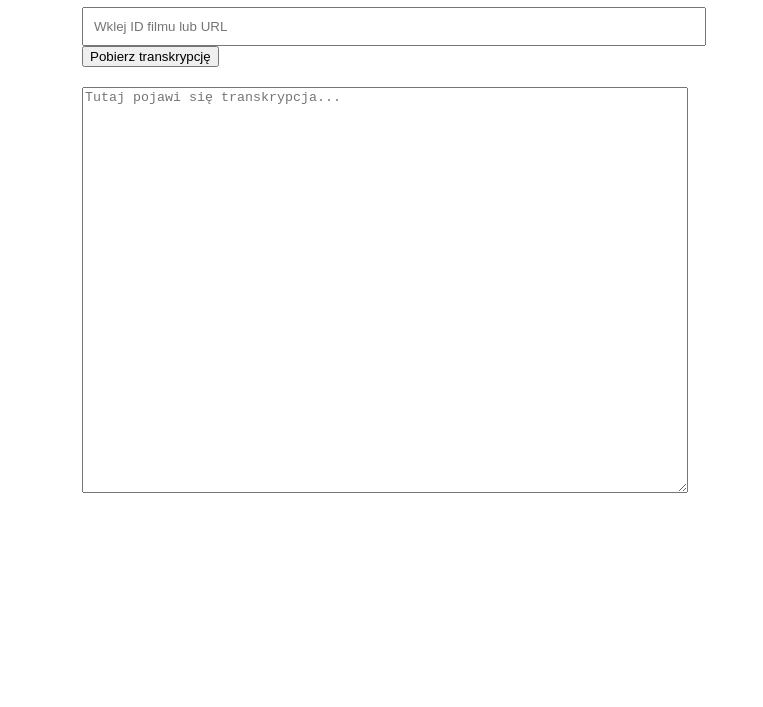
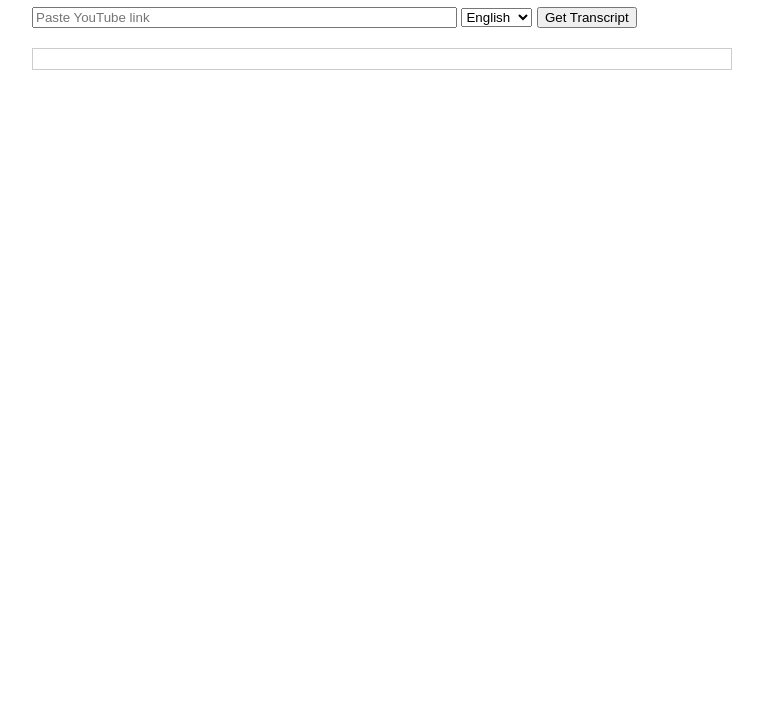
Before and after one commit to mastermaksior/youtube-transcript, a plain HTML site: page index.html in a window 1280 px wide. Shown: the part 93-800 px from the top of the page, without its empty margins (258-1021 px from the left). Drawn offline with Linux system fonts and the light colour scheme.

Commit message:
Update index.html

```diff
--- a/index.html
+++ b/index.html
@@ -1,47 +1,68 @@
 <!DOCTYPE html>
-<html lang="pl">
+<html lang="en">
 <head>
   <meta charset="UTF-8">
-  <title>Transkrypcja YouTube</title>
+  <title>YouTube Transcript Viewer</title>
   <style>
-    body { font-family: Arial, sans-serif; max-width: 600px; margin: auto; padding: 20px; }
-    textarea { width: 100%; height: 400px; margin-top: 20px; }
+    body {
+      font-family: Arial, sans-serif;
+      padding: 20px;
+      max-width: 700px;
+      margin: auto;
+    }
+    #transcript {
+      white-space: pre-wrap;
+      margin-top: 20px;
+      border: 1px solid #ccc;
+      padding: 10px;
+    }
   </style>
 </head>
 <body>
-  <h1>Transkrypcja filmu YouTube</h1>
-  <input type="text" id="videoId" placeholder="Wklej ID filmu lub URL" style="width:100%; padding:10px;" />
-  <button onclick="getTranscript()">Pobierz transkrypcję</button>
-  <textarea id="transcript" placeholder="Tutaj pojawi się transkrypcja..."></textarea>
+  <h1>YouTube Transcript</h1>
+  <input type="text" id="youtubeUrl" placeholder="Paste YouTube link" size="50">
+  <select id="lang">
+    <option value="en">English</option>
+    <option value="pl">Polski</option>
+    <option value="es">Español</option>
+  </select>
+  <button onclick="getTranscript()">Get Transcript</button>
+
+  <div id="transcript"></div>
 
   <script>
-    function extractVideoId(url) {
-      const regex = /(?:youtube\.com.*[?&]v=|youtu\.be\/)([^&\n?#]+)/;
-      const match = url.match(regex);
-      return match ? match[1] : url;
+    function getVideoId(url) {
+      const match = url.match(/(?:youtu\.be\/|youtube\.com\/(?:watch\?v=|embed\/))([a-zA-Z0-9_-]{11})/);
+      return match ? match[1] : null;
     }
 
     async function getTranscript() {
-      const input = document.getElementById('videoId').value.trim();
-      const videoId = extractVideoId(input);
-      const transcriptBox = document.getElementById('transcript');
-      transcriptBox.value = "Pobieranie transkrypcji...";
+      const url = document.getElementById("youtubeUrl").value.trim();
+      const lang = document.getElementById("lang").value;
+      const videoId = getVideoId(url);
+      const transcriptDiv = document.getElementById("transcript");
 
-      const url = `https://video.google.com/timedtext?lang=en&v=${videoId}`;
+      if (!videoId) {
+        transcriptDiv.textContent = "Invalid YouTube URL.";
+        return;
+      }
+
+      const transcriptUrl = `https://video.google.com/timedtext?lang=${lang}&v=${videoId}`;
+
       try {
-        const response = await fetch(url);
-        const xml = await response.text();
+        const res = await fetch(transcriptUrl);
+        if (!res.ok) throw new Error("No captions found.");
+        const xml = await res.text();
         const parser = new DOMParser();
         const xmlDoc = parser.parseFromString(xml, "text/xml");
-        const texts = xmlDoc.getElementsByTagName("text");
 
-        let transcript = "";
-        for (let i = 0; i < texts.length; i++) {
-          transcript += texts[i].textContent + " ";
-        }
-        transcriptBox.value = transcript || "Brak transkrypcji (napisów) dla tego filmu.";
-      } catch (err) {
-        transcriptBox.value = "Błąd podczas pobierania transkrypcji.";
+        const texts = Array.from(xmlDoc.getElementsByTagName("text")).map(el =>
+          el.textContent.replace(/&#39;/g, "'").replace(/&quot;/g, '"')
+        );
+
+        transcriptDiv.textContent = texts.length ? texts.join("\n") : "No transcript found.";
+      } catch (e) {
+        transcriptDiv.textContent = "Transcript could not be loaded.";
       }
     }
   </script>
```
